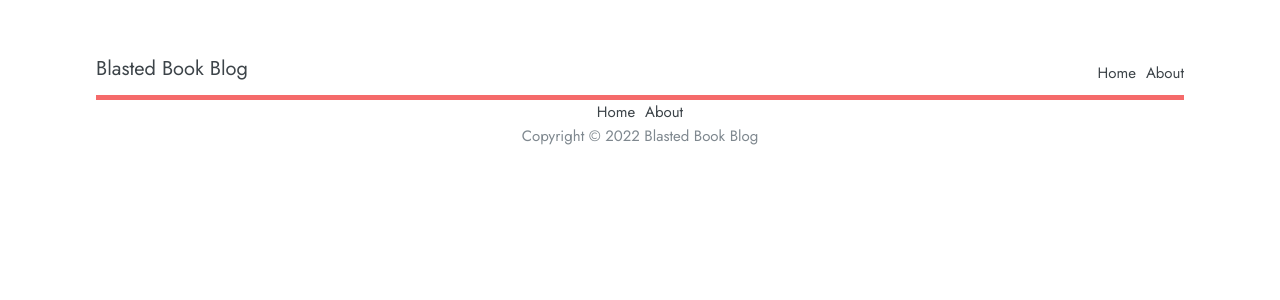
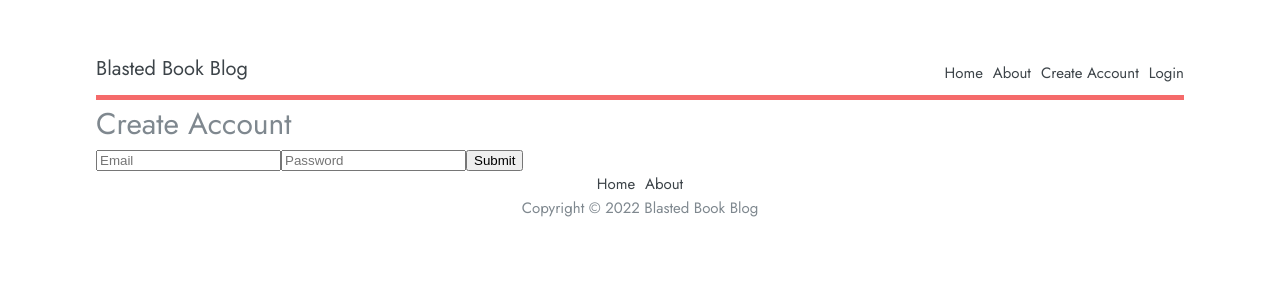
Before and after one commit to mikeStr8s/bookclub, a Vue app: page /register in a window 1280 px wide. Shown: the top 300 px of the page. Built offline with nearby package versions, Linux system fonts and the light colour scheme; no server answers.

Commit message:
added auth

```diff
--- a/src/App.vue
+++ b/src/App.vue
@@ -1,4 +1,26 @@
 <script setup>
+  import { ref } from 'vue'
+  import { getAuth, onAuthStateChanged } from 'firebase/auth'
+  import { useRouter } from 'vue-router'
+
+
+  const isLoggedIn = ref(false)
+
+  const rout = useRouter()
+  const auth = getAuth()
+
+  onAuthStateChanged(auth, (user) => {
+    if (user) {
+      isLoggedIn.value = true
+    } else {
+      isLoggedIn.value = false
+    }
+  })
+
+  function logout() {
+    auth.signOut()
+    rout.push('/')
+  }
 </script>
 
 <template>
@@ -10,6 +32,9 @@
     <nav>
       <RouterLink to="/">Home</RouterLink>
       <RouterLink to="/about">About</RouterLink>
+      <RouterLink to="/register" v-if="!isLoggedIn">Create Account</RouterLink>
+      <RouterLink to="/login" v-if="!isLoggedIn">Login</RouterLink>
+      <a href="#" v-if="isLoggedIn" @click="logout">Logout</a>
     </nav>
   </header>
   <RouterView />
--- a/src/main.js
+++ b/src/main.js
@@ -1,11 +1,10 @@
+import './assets/main.css'
+
 import { createApp } from 'vue'
 import App from './App.vue'
 import router from './router'
 import { initializeApp } from 'firebase/app'
 import { getAnalytics } from 'firebase/analytics'
-
-import './assets/main.css'
-
 
 
 const firebaseConfig = {
--- a/src/router/index.js
+++ b/src/router/index.js
@@ -16,6 +16,16 @@ const router = createRouter({
       // this generates a separate chunk (About.[hash].js) for this route
       // which is lazy-loaded when the route is visited.
       component: () => import('../views/AboutView.vue')
+    },
+    {
+      path: '/login',
+      name: 'login',
+      component: () => import('../views/LoginView.vue')
+    },
+    {
+      path: '/register',
+      name: 'register',
+      component: () => import('../views/RegisterView.vue')
     }
   ]
 })
--- /dev/null
+++ b/src/views/LoginView.vue
@@ -0,0 +1,31 @@
+<script setup>
+  import { ref } from 'vue'
+  import { getAuth, signInWithEmailAndPassword } from 'firebase/auth'
+  import { useRouter } from 'vue-router'
+
+  const email = ref('')
+  const password = ref('')
+
+  const rout = useRouter()
+  const auth = getAuth()
+
+  function login() {
+    signInWithEmailAndPassword(auth, email.value, password.value)
+      .then((data) => rout.push('/'))
+      .catch(err => {
+        console.log(err.code)
+        console.log(err.message)
+      })
+  }
+</script>
+
+<template>
+  <main class="main">
+    <h1>Login</h1>
+    <input type="text" placeholder="Email" v-model="email">
+    <input type="password" placeholder="Password" v-model="password">
+    <button @click="login">Login</button>
+  </main>
+</template>
+
+<style scoped></style>
--- /dev/null
+++ b/src/views/RegisterView.vue
@@ -0,0 +1,28 @@
+<script setup>
+  import { ref } from 'vue'
+  import { getAuth, createUserWithEmailAndPassword } from 'firebase/auth'
+  import { useRouter } from 'vue-router'
+
+  const email = ref('')
+  const password = ref('')
+
+  const rout = useRouter()
+  const auth = getAuth()
+
+  function register() {
+    createUserWithEmailAndPassword(auth, email.value, password.value)
+      .then((data) => { rout.push('/home') })
+      .catch(err => { console.log(err.code, err.message) })
+  }
+</script>
+
+<template>
+  <main class="main">
+    <h1>Create Account</h1>
+    <input type="text" placeholder="Email" v-model="email">
+    <input type="password" placeholder="Password" v-model="password">
+    <button @click="register">Submit</button>
+  </main>
+</template>
+
+<style scoped></style>
```
Lines whose indentation alone changed are shown as unchanged.
